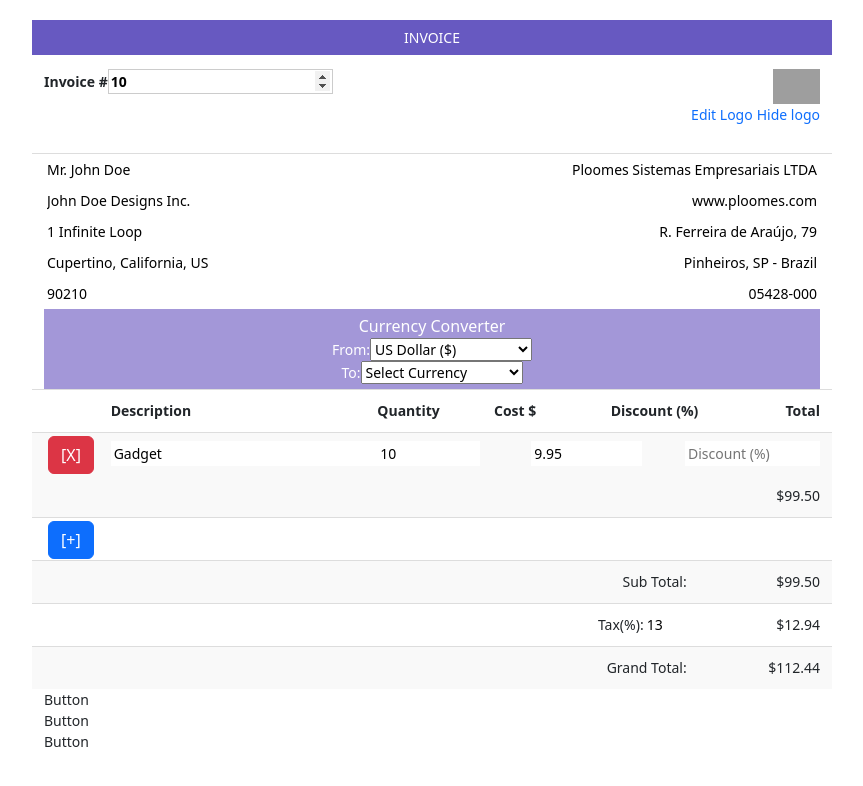
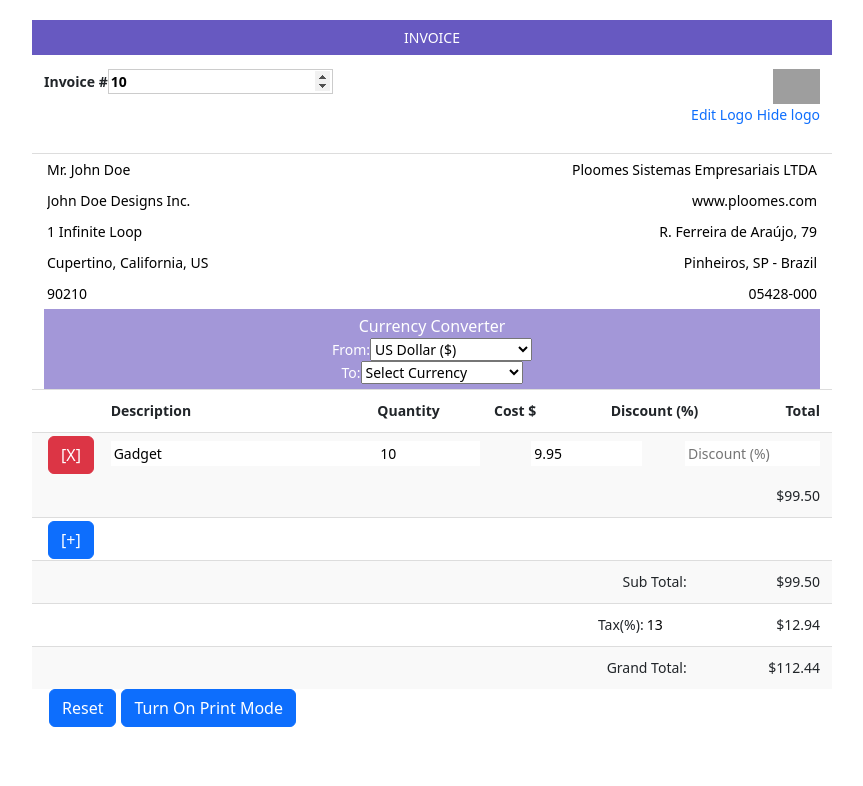
Before and after one commit to metaware/angular-invoicing, a React app: page / in a window 1280 px wide. Shown: the top 786 px of the page, without its empty margins (208-1071 px from the left). Built offline with nearby package versions, Linux system fonts and the light colour scheme; grey boxes are pictures that could not be loaded.

Commit message:
Implemented Reset and Print Mode Features

```diff
--- a/src/components/Button/index.tsx
+++ b/src/components/Button/index.tsx
@@ -1,5 +1,17 @@
-const Button: React.FC = () => {
-  return <div>Button</div>
+import "./styles.css"
+
+type Props = {
+  btnClass?: string
+  btnName?: string
+  onClickFunction?: () => void
+}
+
+const Button: React.FC<Props> = ({ btnClass, btnName, onClickFunction }) => {
+  return (
+    <button className={btnClass} onClick={onClickFunction}>
+      {btnName}
+    </button>
+  )
 }
 
 export default Button
--- /dev/null
+++ b/src/components/Button/styles.css
@@ -0,0 +1,3 @@
+.btn-action {
+  margin-left: 5px;
+}
--- a/src/components/Header/index.tsx
+++ b/src/components/Header/index.tsx
@@ -2,16 +2,24 @@ import "./style.css"
 import { capitalize, capitalizeFirstLetter } from "../../util/StringUtil"
 import { InvoiceData } from "../../types/Invoice"
 import React, { useRef, useEffect, useState } from "react"
-import { useLocalStorage } from "../../hooks/useLocalStorage"
 
 type Props = {
   page: string
   state: InvoiceData
   setState: React.Dispatch<React.SetStateAction<InvoiceData>>
+  printMode: boolean
+  logo: string
+  setLogo: React.Dispatch<React.SetStateAction<string>>
 }
 
-const Header: React.FC<Props> = ({ page, state, setState }) => {
-  const [logo, setLogo] = useLocalStorage("logo", "../../assets/logo.svg")
+const Header: React.FC<Props> = ({
+  page,
+  state,
+  setState,
+  printMode,
+  logo,
+  setLogo,
+}) => {
   const [showLogo, setShowLogo] = useState<boolean>(true)
   const numberRef = useRef<HTMLInputElement | null>(null)
   const editRef = useRef<HTMLInputElement | null>(null)
@@ -73,6 +81,7 @@ const Header: React.FC<Props> = ({ page, state, setState }) => {
           {showLogo && (
             <img src={logo} id="company_logo" alt="Company Logo" height={35} />
           )}
+          {!printMode && (
             <div>
               <div className="noPrint">
                 <a href="/#" onClick={handleEditClick}>
@@ -83,6 +92,7 @@ const Header: React.FC<Props> = ({ page, state, setState }) => {
                 </a>
               </div>
             </div>
+          )}
         </div>
       </div>
     </>
--- a/src/components/Item/index.tsx
+++ b/src/components/Item/index.tsx
@@ -6,9 +6,10 @@ type Props = {
   state: InvoiceData
   setState: React.Dispatch<React.SetStateAction<InvoiceData>>
   index: number
+  printMode: boolean
 }
 
-const Item: React.FC<Props> = ({ state, setState, index }) => {
+const Item: React.FC<Props> = ({ state, setState, index, printMode }) => {
   const { description, cost, discount, qty } = state.items[index]
 
   const handleChange = (
@@ -33,6 +34,7 @@ const Item: React.FC<Props> = ({ state, setState, index }) => {
     <>
       <div className="row invoice-item">
         <div className="col-1 remove-item-container">
+          {!printMode && (
             <a
               href="/#"
               className="btn btn-danger"
@@ -42,6 +44,7 @@ const Item: React.FC<Props> = ({ state, setState, index }) => {
             >
               [X]
             </a>
+          )}
         </div>
         <div className="col-4 input-container">
           <input
--- a/src/components/ItemTable/index.tsx
+++ b/src/components/ItemTable/index.tsx
@@ -12,9 +12,15 @@ type Props = {
   children: React.ReactNode
   state: InvoiceData
   setState: React.Dispatch<React.SetStateAction<InvoiceData>>
+  printMode: boolean
 }
 
-const ItemTable: React.FC<Props> = ({ children, state, setState }) => {
+const ItemTable: React.FC<Props> = ({
+  children,
+  state,
+  setState,
+  printMode,
+}) => {
   const handleChange = (e: React.ChangeEvent<HTMLInputElement>) => {
     setState({ ...state, tax: e.currentTarget.value })
   }
@@ -36,6 +42,7 @@ const ItemTable: React.FC<Props> = ({ children, state, setState }) => {
         <div className="col text-end">Total</div>
       </div>
       {children}
+      {!printMode && (
         <div className="row invoice-item">
           <div className="col-12 add-item-container">
             <a className="btn btn-primary" href="/#" onClick={handleAddClick}>
@@ -43,6 +50,7 @@ const ItemTable: React.FC<Props> = ({ children, state, setState }) => {
             </a>
           </div>
         </div>
+      )}
       <div className="row">
         <div className="col-10 text-end">Sub Total:</div>
         <div className="col-2 text-end">
--- a/src/pages/Invoice.tsx
+++ b/src/pages/Invoice.tsx
@@ -6,32 +6,83 @@ import Item from "../components/Item"
 import Button from "../components/Button"
 import { InvoiceData, initialInvoiceData } from "../types/Invoice"
 import { useLocalStorage } from "../hooks/useLocalStorage"
+import React, { useState } from "react"
+import { v4 as uuid } from "uuid"
 
 function Invoice() {
+  const [logo, setLogo] = useLocalStorage("logo", "../../assets/logo.svg")
   const [invoiceData, setInvoiceData] = useLocalStorage<InvoiceData>(
     "invoice",
     initialInvoiceData
   )
+  const [printMode, setPrintMode] = useState<boolean>(false)
+
+  const togglePrintMode = () => {
+    setPrintMode(!printMode)
+  }
+  const toggleReset = () => {
+    if (window.confirm("Are you sure you would like to clear the invoice?"))
+      setInvoiceData((prevState) => {
+        prevState = {
+          ...initialInvoiceData,
+          items: [{ ...initialInvoiceData.items[0], key: uuid() }],
+        }
+        return { ...prevState }
+      })
+    setLogo("../../assets/logo.svg")
+  }
+
+  const printPage = () => {
+    window.print()
+  }
 
   return (
     <div className="container">
-      <Header page="invoice" state={invoiceData} setState={setInvoiceData} />
+      <Header
+        page="invoice"
+        state={invoiceData}
+        setState={setInvoiceData}
+        printMode={printMode}
+        logo={logo}
+        setLogo={setLogo}
+      />
       <Info state={invoiceData} setState={setInvoiceData} />
-      <CurrencyConverter state={invoiceData} setState={setInvoiceData} />
-      <ItemTable state={invoiceData} setState={setInvoiceData}>
+      {!printMode && (
+        <CurrencyConverter state={invoiceData} setState={setInvoiceData} />
+      )}
+      <ItemTable
+        state={invoiceData}
+        setState={setInvoiceData}
+        printMode={printMode}
+      >
         {invoiceData.items.map((item, index) => (
           <Item
             key={item.key}
             index={index}
             state={invoiceData}
             setState={setInvoiceData}
+            printMode={printMode}
           />
         ))}
       </ItemTable>
 
-      <Button />
-      <Button />
-      <Button />
+      {printMode && (
+        <Button
+          btnClass="btn btn-primary btn-action noPrint"
+          btnName="Print"
+          onClickFunction={printPage}
+        />
+      )}
+      <Button
+        btnClass="btn btn-primary btn-action noPrint"
+        btnName="Reset"
+        onClickFunction={toggleReset}
+      />
+      <Button
+        btnClass="btn btn-primary btn-action noPrint"
+        btnName={printMode ? "Turn Off Print" : "Turn On Print Mode"}
+        onClickFunction={togglePrintMode}
+      />
     </div>
   )
 }
```
Lines whose indentation alone changed are shown as unchanged.
